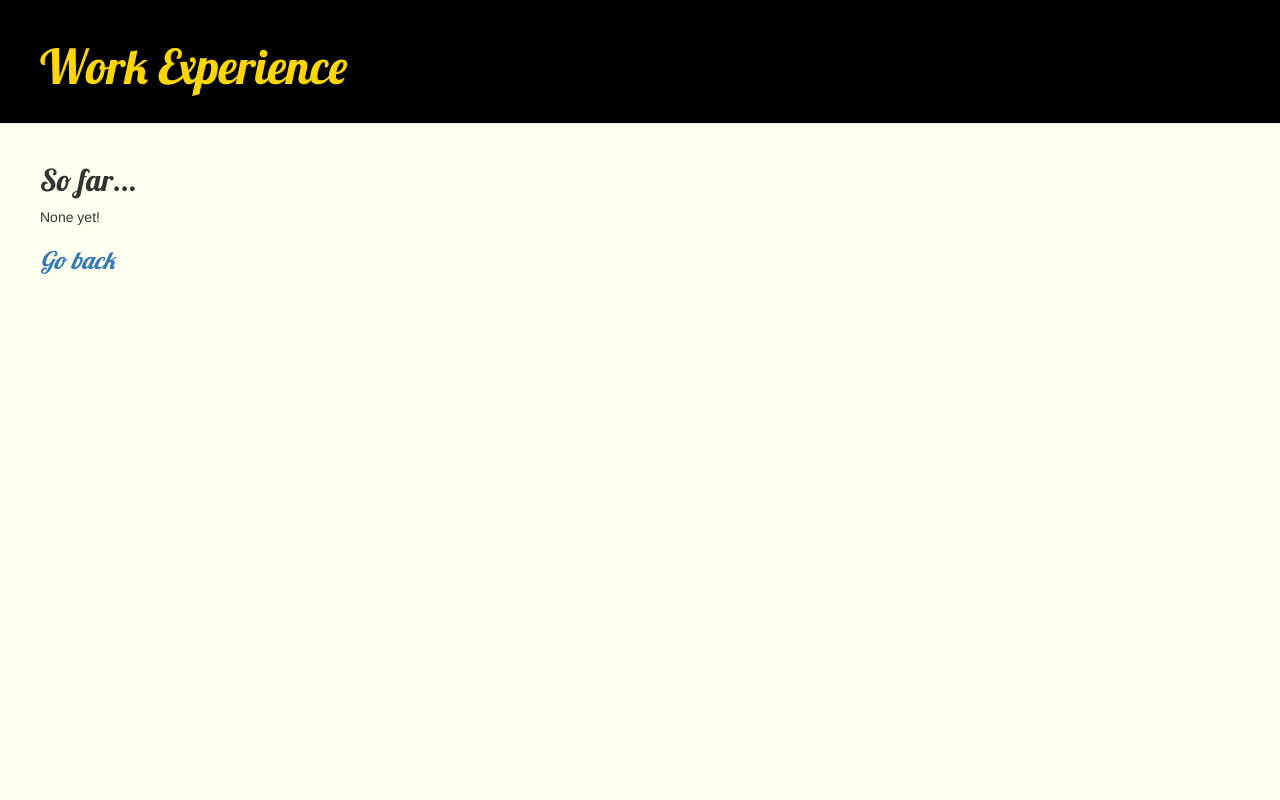
After one commit to oeh808/my-first-blog, a Django app: page /cv_view/work_experience in a window 1280 px wide. The commit adds this page. Run offline with Django 3.2, Linux system fonts and the light colour scheme; some libraries are stand-ins or nearby versions.

Commit message:
Added work experience

```diff
--- a/blog/templates/cv/cv_view.html
+++ b/blog/templates/cv/cv_view.html
@@ -15,4 +15,5 @@
   <h1><u><a href="/cv_view/contact_details">Contact Details</a></u></h1>
   <h1><u><a href="/cv_view/personal_profile">Personal Profile</a></u></h1>
   <h1><u><a href="/cv_view/education">Education</a></u></h1>
+  <h1><u><a href="/cv_view/work_experience">Work Experience</a></u></h1>
 </html>
--- /dev/null
+++ b/blog/templates/cv/work_experience.html
@@ -0,0 +1,32 @@
+{% load static %}
+
+<html>
+  <title>Work Experience</title>
+  <head>
+    <link rel="stylesheet" href="//maxcdn.bootstrapcdn.com/bootstrap/3.2.0/css/bootstrap.min.css">
+    <link rel="stylesheet" href="//maxcdn.bootstrapcdn.com/bootstrap/3.2.0/css/bootstrap-theme.min.css">
+    <link href='//fonts.googleapis.com/css?family=Lobster&subset=latin,latin-ext' rel='stylesheet' type='text/css'>
+    <link rel="stylesheet" href="{% static 'css/blog.css' %}">
+  </head>
+  <body>
+    <div class="page-header">
+      <h1>Work Experience</h1>
+    </div>
+
+    <div class="content container">
+      <div class="row">
+        <div class="col-md-8">
+          {% block content %}
+          {% endblock %}
+        </div>
+
+    <div>
+      <h2>So far...</h2>
+      <p>None yet!</p>
+    </div>
+
+    <div>
+      <h3><i><a href='http://127.0.0.1:8000/cv_view'>Go back</a></i></h3>
+    </div>
+  </body>
+</html>
--- a/blog/urls.py
+++ b/blog/urls.py
@@ -10,4 +10,5 @@ urlpatterns = [
     path('cv_view/contact_details', views.contact_details, name='contact_details'),
     path('cv_view/personal_profile', views.personal_profile, name='personal_profile'),
     path('cv_view/education', views.education, name='education'),
+    path('cv_view/work_experience', views.work_experience, name='work_experience'),
 ]
--- a/blog/views.py
+++ b/blog/views.py
@@ -16,6 +16,9 @@ def personal_profile(request):
 
 def education(request):
     return render(request, 'cv/education.html')
+
+def work_experience(request):
+    return render(request, 'cv/work_experience.html')
 
 def post_list(request):
     posts = Post.objects.filter(published_date__lte=timezone.now()).order_by('published_date')
```
Also changed, not shown: functional_tests.py (+70 -0 lines), 1 other file.
